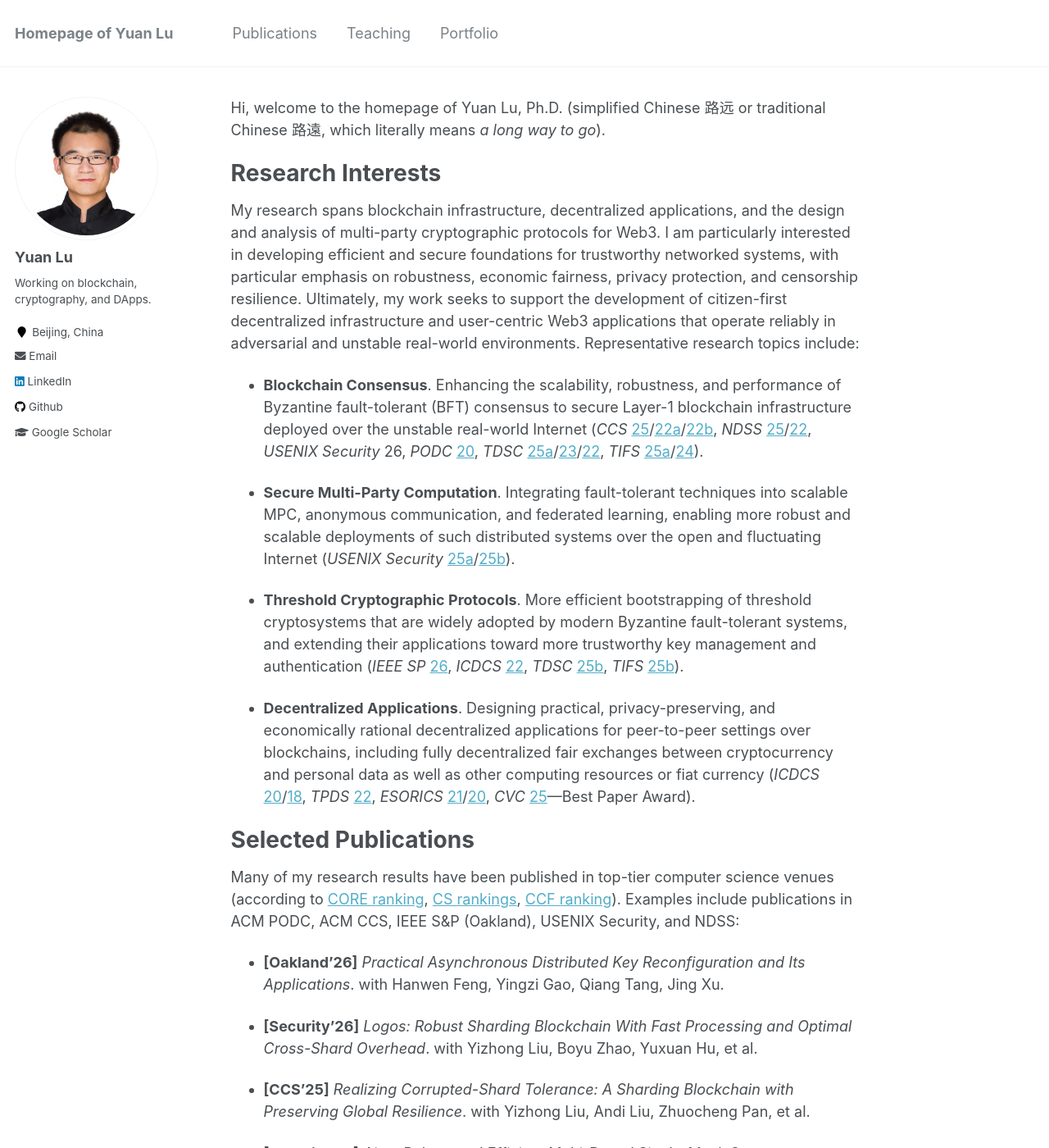
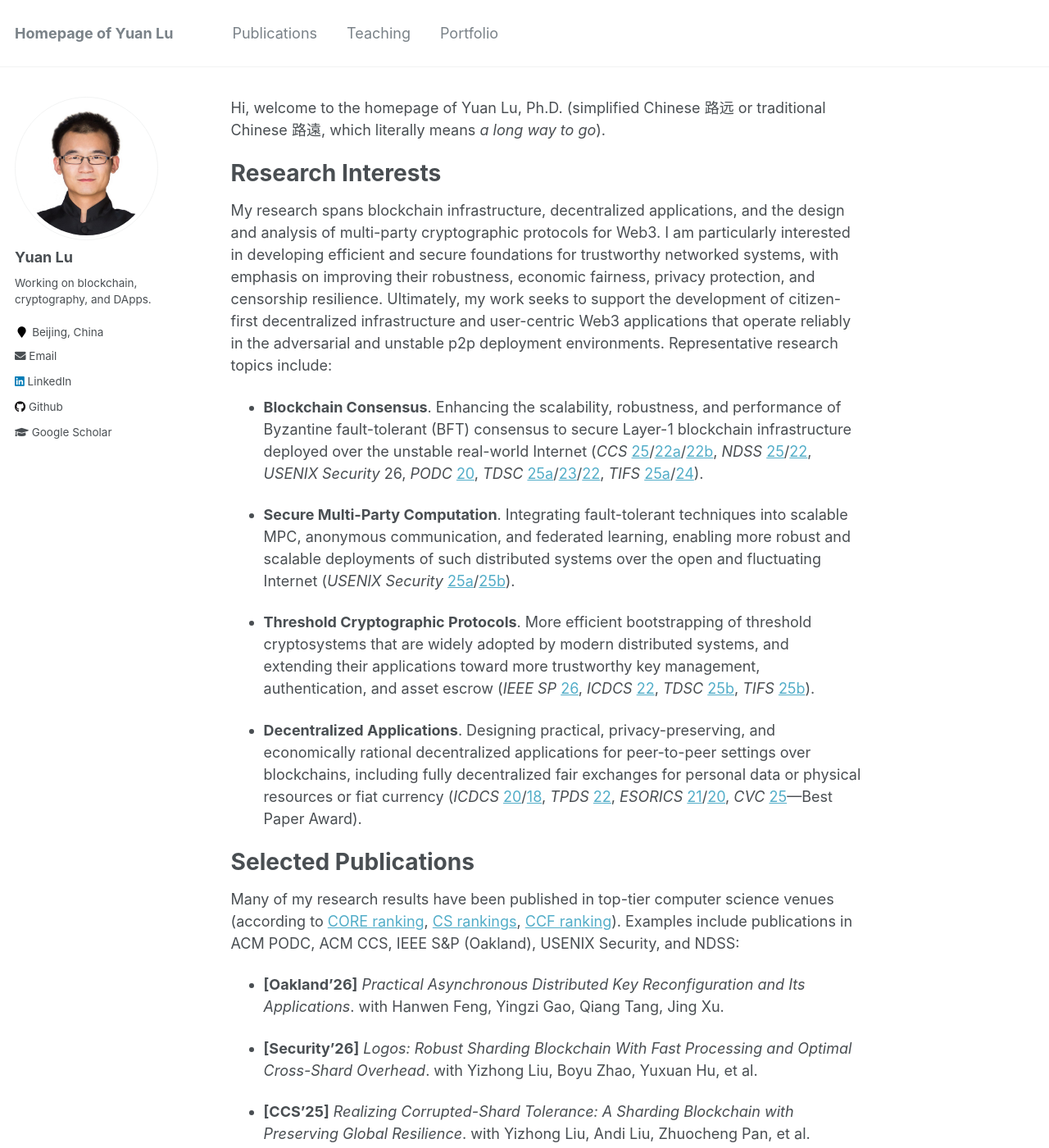
Before and after one commit to yylluu/yylluu.github.io, a Jekyll site: the page built from _pages/about.md, in a window 1280 px wide and 1400 px high. Shown: the whole window at 82% size. Built offline with Jekyll 4.4.1, drawn with Linux system fonts in a browser that asks for light colours.

Commit message:
Update about.md

```diff
--- a/_pages/about.md
+++ b/_pages/about.md
@@ -12,15 +12,15 @@ Hi, welcome to the homepage of Yuan Lu, Ph.D. (simplified Chinese 路远 or trad
 Research Interests
 ======
 
-My research spans blockchain infrastructure, decentralized applications, and the design and analysis of multi-party cryptographic protocols for Web3. I am particularly interested in developing efficient and secure foundations for trustworthy networked systems, with particular emphasis on robustness, economic fairness, privacy protection, and censorship resilience. Ultimately, my work seeks to support the development of citizen-first decentralized infrastructure and user-centric Web3 applications that operate reliably in adversarial and unstable real-world environments. Representative research topics include:
+My research spans blockchain infrastructure, decentralized applications, and the design and analysis of multi-party cryptographic protocols for Web3. I am particularly interested in developing efficient and secure foundations for trustworthy networked systems, with emphasis on improving their robustness, economic fairness, privacy protection, and censorship resilience. Ultimately, my work seeks to support the development of citizen-first decentralized infrastructure and user-centric Web3 applications that operate reliably in the adversarial and unstable p2p deployment environments. Representative research topics include:
 
 - **Blockchain Consensus**. Enhancing the scalability, robustness, and performance of Byzantine fault-tolerant (BFT) consensus to secure Layer-1 blockchain infrastructure deployed over the unstable real-world Internet (*CCS* [25](https://dl.acm.org/doi/abs/10.1145/3719027.3765132)/[22a](https://dl.acm.org/doi/abs/10.1145/3548606.3559346)/[22b](https://dl.acm.org/doi/abs/10.1145/3548606.3559379), *NDSS* [25](https://eprint.iacr.org/2024/206)/[22](https://eprint.iacr.org/2022/27), *USENIX Security* 26, *PODC* [20](https://dl.acm.org/doi/abs/10.1145/3382734.3405707), *TDSC* [25a](https://ieeexplore.ieee.org/abstract/document/11002681)/[23](https://ieeexplore.ieee.org/abstract/document/9913698)/[22](https://ieeexplore.ieee.org/abstract/document/9913698), *TIFS* [25a](https://ieeexplore.ieee.org/abstract/document/11014212)/[24](https://ieeexplore.ieee.org/abstract/document/10415090)).
 
 - **Secure Multi-Party Computation**. Integrating fault-tolerant techniques into scalable MPC, anonymous communication, and federated learning, enabling more robust and scalable deployments of such distributed systems over the open and fluctuating Internet (*USENIX Security* [25a](https://www.usenix.org/conference/usenixsecurity25/presentation/su-yuan)/[25b](https://www.usenix.org/conference/usenixsecurity25/presentation/liu-yizhong)).
 
-- **Threshold Cryptographic Protocols**. More efficient bootstrapping of threshold cryptosystems that are widely adopted by modern Byzantine fault-tolerant systems, and extending their applications toward more trustworthy key management and authentication (*IEEE SP* [26](https://eprint.iacr.org/2025/149), *ICDCS* [22](https://ieeexplore.ieee.org/abstract/document/9912190), *TDSC* [25b](https://ieeexplore.ieee.org/abstract/document/10807394), *TIFS* [25b](https://ieeexplore.ieee.org/abstract/document/11153573)).
+- **Threshold Cryptographic Protocols**. More efficient bootstrapping of threshold cryptosystems that are widely adopted by modern distributed systems, and extending their applications toward more trustworthy key management, authentication, and asset escrow (*IEEE SP* [26](https://eprint.iacr.org/2025/149), *ICDCS* [22](https://ieeexplore.ieee.org/abstract/document/9912190), *TDSC* [25b](https://ieeexplore.ieee.org/abstract/document/10807394), *TIFS* [25b](https://ieeexplore.ieee.org/abstract/document/11153573)).
 
-- **Decentralized Applications**. Designing practical, privacy-preserving, and economically rational decentralized applications for peer-to-peer settings over blockchains, including fully decentralized fair exchanges between cryptocurrency and personal data as well as other computing resources or fiat currency (*ICDCS* [20](https://ieeexplore.ieee.org/abstract/document/9355719)/[18](https://ieeexplore.ieee.org/abstract/document/8416350), *TPDS* [22](https://ieeexplore.ieee.org/abstract/document/9929262), *ESORICS* [21](https://link.springer.com/chapter/10.1007/978-3-030-88418-5_17)/[20](https://link.springer.com/chapter/10.1007/978-3-030-59013-0_35), *CVC* [25](https://ieeexplore.ieee.org/abstract/document/11068849)—Best Paper Award).
+- **Decentralized Applications**. Designing practical, privacy-preserving, and economically rational decentralized applications for peer-to-peer settings over blockchains, including fully decentralized fair exchanges for personal data or physical resources or fiat currency (*ICDCS* [20](https://ieeexplore.ieee.org/abstract/document/9355719)/[18](https://ieeexplore.ieee.org/abstract/document/8416350), *TPDS* [22](https://ieeexplore.ieee.org/abstract/document/9929262), *ESORICS* [21](https://link.springer.com/chapter/10.1007/978-3-030-88418-5_17)/[20](https://link.springer.com/chapter/10.1007/978-3-030-59013-0_35), *CVC* [25](https://ieeexplore.ieee.org/abstract/document/11068849)—Best Paper Award).
 
 
 
```
